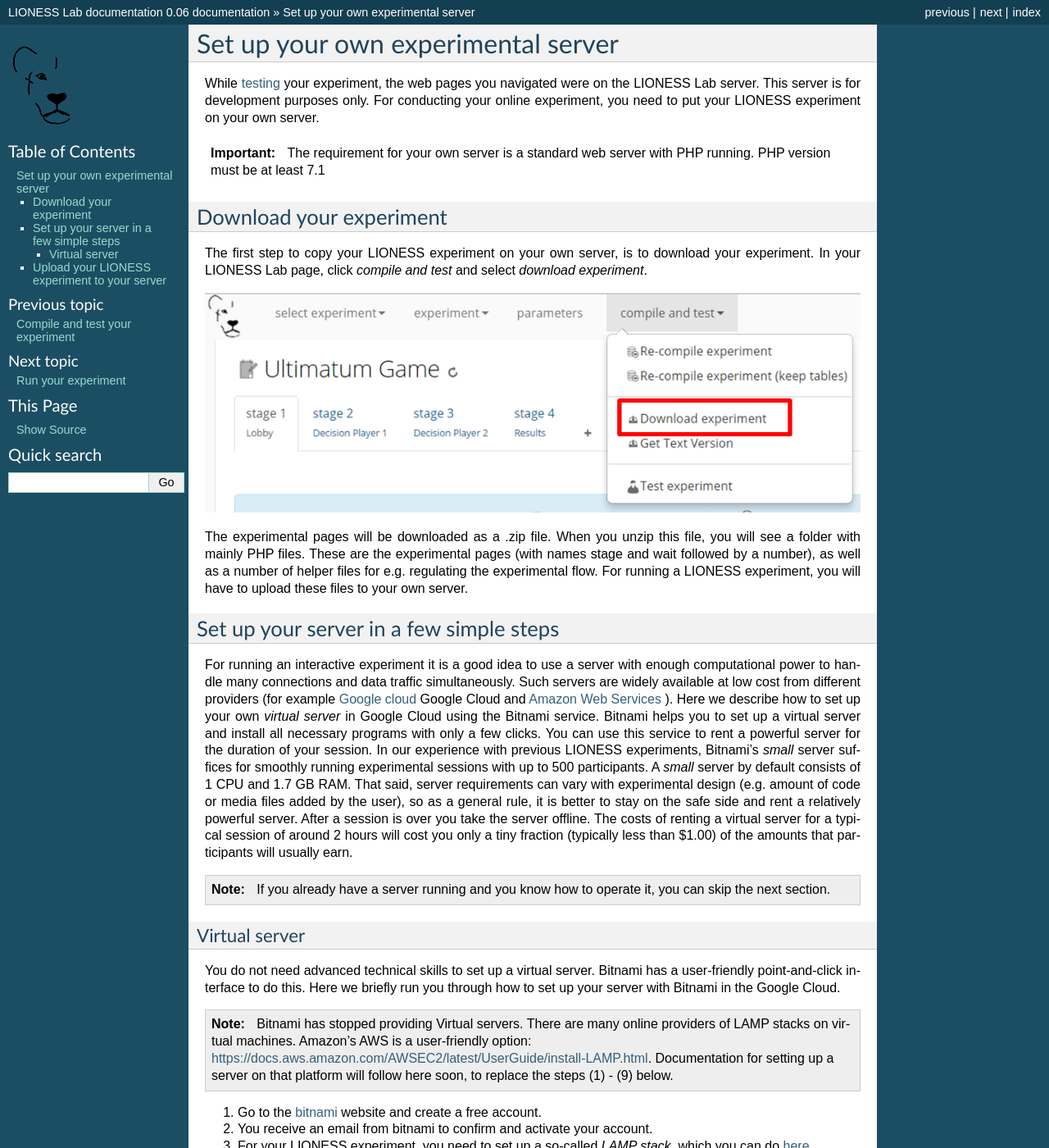
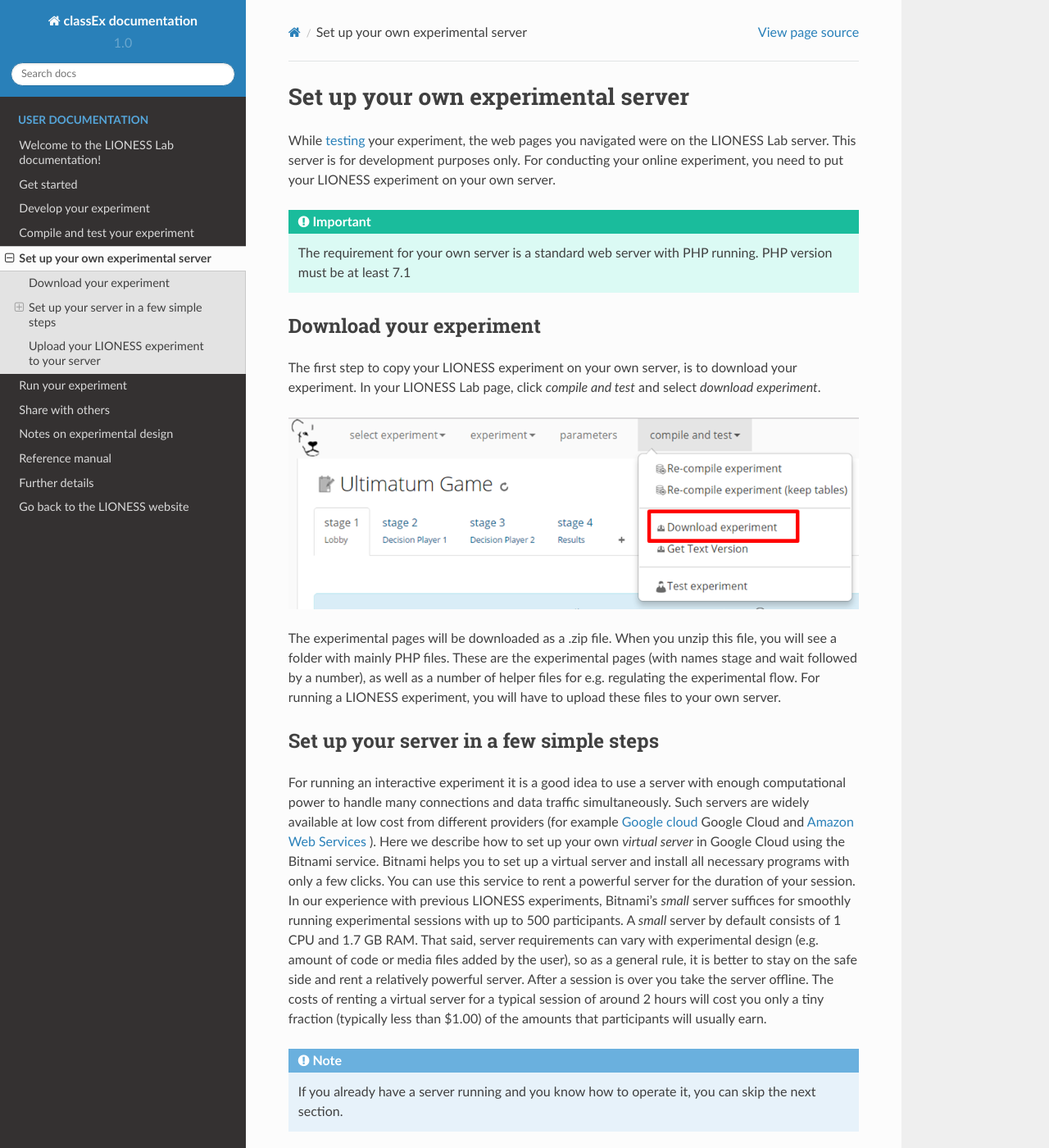
Before and after one commit to marcusgia2505/LIONESS_doc, a Sphinx documentation site: the page built from docs/0303_set_up.rst, in a window 1280 px wide and 1400 px high. Shown: the whole window at 82% size. Built offline with Sphinx 7.4.7 and the Read the Docs theme 2.0.0, drawn with Linux system fonts in a browser that asks for light colours; some of the changed text lies outside the part shown.

Commit message:
Update conf.py

```diff
--- a/docs/conf.py
+++ b/docs/conf.py
@@ -28,7 +28,9 @@ import os
 # Add any Sphinx extension module names here, as strings. They can be
 # extensions coming with Sphinx (named 'sphinx.ext.*') or your custom
 # ones.
-extensions = []
+extensions = ['sphinx.ext.autosectionlabel']
+
+autosectionlabel_prefix_document = True
 
 # Add any paths that contain templates here, relative to this directory.
 templates_path = ['_templates']
@@ -43,17 +45,17 @@ source_suffix = '.rst'
 master_doc = 'index'
 
 # General information about the project.
-project = u'LIONESS Lab documentation'
-copyright = u'2018, LIONESS Lab'
+project = u'classEx documentation'
+copyright = u'2018, classEx'
 
 # The version info for the project you're documenting, acts as replacement for
 # |version| and |release|, also used in various other places throughout the
 # built documents.
 #
 # The short X.Y version.
-version = '0.06'
+version = '1.0'
 # The full version, including alpha/beta/rc tags.
-release = '0.06'
+release = '1.0'
 
 # The language for content autogenerated by Sphinx. Refer to documentation
 # for a list of supported languages.
@@ -85,28 +87,36 @@ exclude_patterns = ['_build']
 #show_authors = False
 
 # The name of the Pygments (syntax highlighting) style to use.
-pygments_style = 'sphinx'
+pygments_style = 'colorful'
 
 # A list of ignored prefixes for module index sorting.
 #modindex_common_prefix = []
 
 # If true, keep warnings as "system message" paragraphs in the built documents.
-#keep_warnings = False
+keep_warnings = False
+
+
+# load PhpLexer
+from sphinx.highlighting import lexers
+from pygments.lexers.web import PhpLexer
+
+# enable highlighting for PHP code not between <?php ... ?> by default
+lexers["php"] = PhpLexer(startinline=True, linenos=1)
+lexers['php-annotations'] = PhpLexer(startinline=True, linenos=1)
+primary_domain = 'php'
+
 
 
 # -- Options for HTML output ----------------------------------------------
 
 # The theme to use for HTML and HTML Help pages.  See the documentation for
 # a list of builtin themes.
-html_theme = 'default'
+html_theme = 'sphinx_rtd_theme'
 
 # Theme options are theme-specific and customize the look and feel of a theme
 # further.  For a list of options available for each theme, see the
 # documentation.
-html_theme_options = {
-    'display_version': False,
-    'style_external_links': True
-}
+#html_theme_options = {}
 
 # Add any paths that contain custom themes here, relative to this directory.
 #html_theme_path = []
@@ -120,12 +130,12 @@ html_theme_options = {
 
 # The name of an image file (relative to this directory) to place at the top
 # of the sidebar.
-html_logo = '_static/favicon.png'
+html_logo = '_static/pic/logo.png'
 
 # The name of an image file (within the _static path) to use as favicon of the
 # docs.  This file should be a Windows icon file (.ico) being 16x16 or 32x32
 # pixels large.
-html_favicon = '_static/favicon.ico'
+html_favicon = '_static/pic/favicon.ico'
 
 # Add any paths that contain custom _static files (such as style sheets) here,
 # relative to this directory. They are copied after the builtin _static files,
@@ -143,7 +153,7 @@ html_static_path = ['_static']
 
 # If true, SmartyPants will be used to convert quotes and dashes to
 # typographically correct entities.
-html_use_smartypants = True
+#html_use_smartypants = True
 
 # Custom sidebar templates, maps document names to template names.
 #html_sidebars = {}
@@ -179,7 +189,7 @@ html_use_smartypants = True
 #html_file_suffix = None
 
 # Output file base name for HTML help builder.
-htmlhelp_basename = 'LIONESSLabdoc'
+htmlhelp_basename = 'classexdoc'
 
 
 # -- Options for LaTeX output ---------------------------------------------
@@ -199,8 +209,8 @@ latex_elements = {
 # (source start file, target name, title,
 #  author, documentclass [howto, manual, or own class]).
 latex_documents = [
-  ('index', 'ReadtheDocsTemplate.tex', u'LIONESS documentation',
-   u'Read the Docs', 'manual'),
+  ('index', 'classExDocumentation.tex', u'classEx documentation',
+   u'classEx', 'manual'),
 ]
 
 # The name of an image file (relative to this directory) to place at the top of
@@ -229,8 +239,8 @@ latex_documents = [
 # One entry per manual page. List of tuples
 # (source start file, name, description, authors, manual section).
 man_pages = [
-    ('index', 'readthedocstemplate', u'LIONESS documentation',
-     [u'Read the Docs'], 1)
+    ('index', 'readthedocstemplate', u'classEx documentation',
+     [u'classEx'], 1)
 ]
 
 # If true, show URL addresses after external links.
@@ -243,8 +253,8 @@ man_pages = [
 # (source start file, target name, title, author,
 #  dir menu entry, description, category)
 texinfo_documents = [
-  ('index', 'ReadtheDocsTemplate', u'LIONESS documentation',
-   u'Read the Docs', 'LIONESS', 'One line description of project.',
+  ('index', 'classEx', u'classEx Documentation',
+   u'classEx', 'classExDocumentation', 'Documentation of classEx.',
    'Miscellaneous'),
 ]
 
@@ -259,3 +269,5 @@ texinfo_documents = [
 
 # If true, do not generate a @detailmenu in the "Top" node's menu.
 #texinfo_no_detailmenu = False
+
+# -*- coding: utf-8 -*-
```
